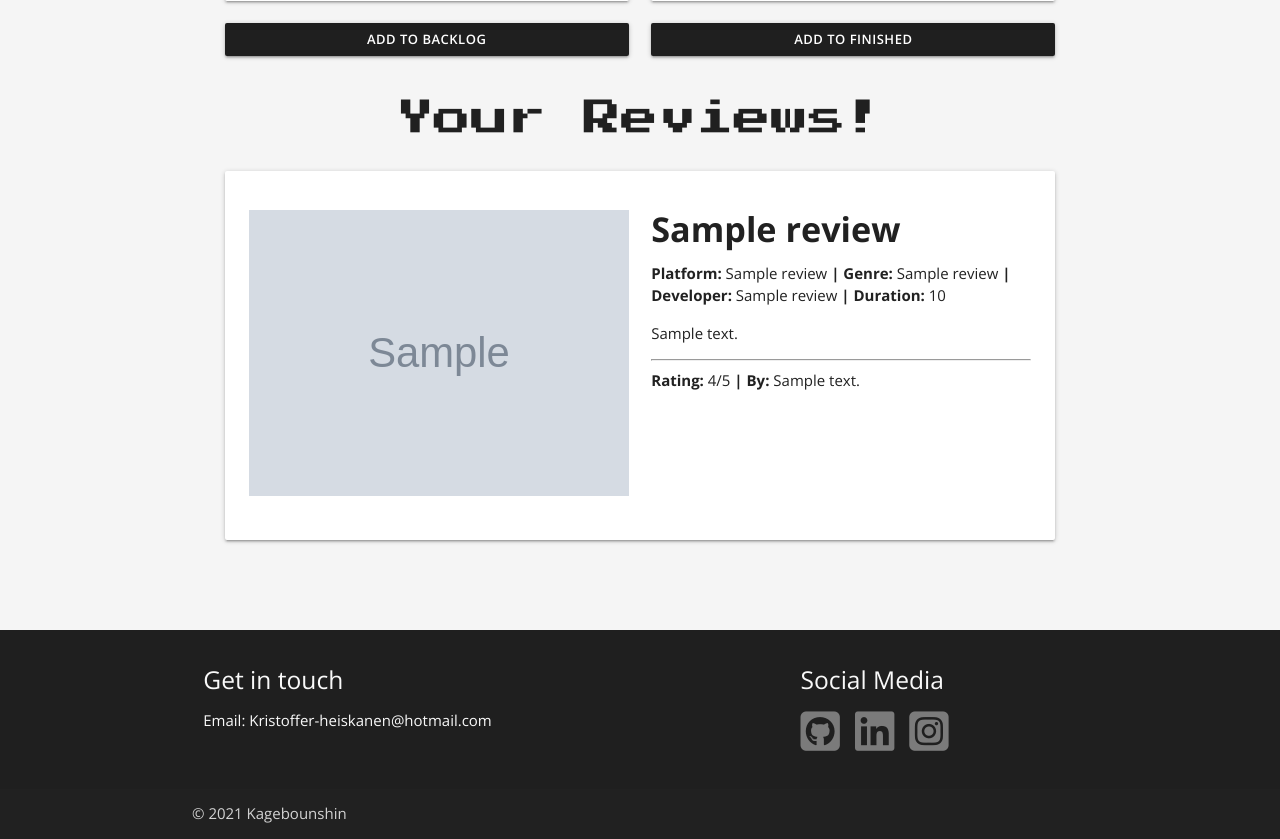
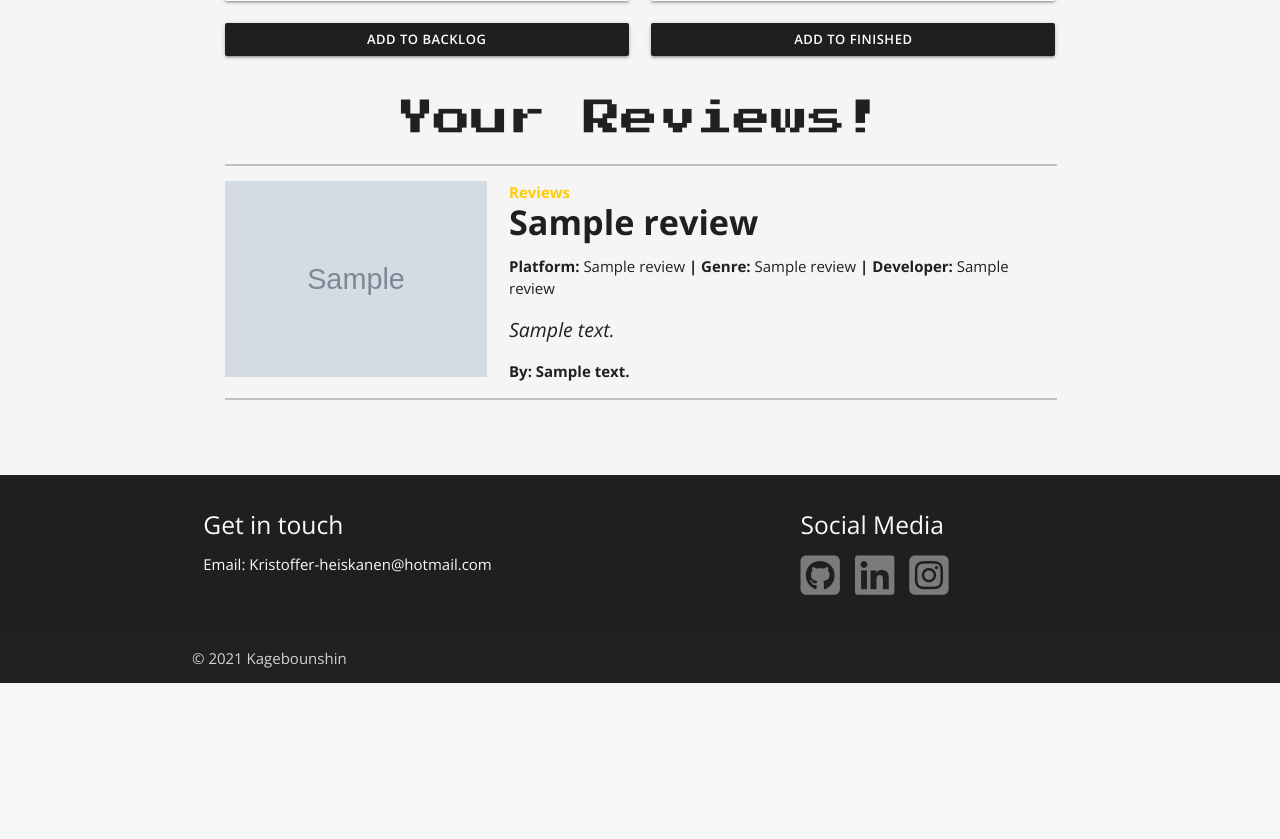
Before and after one commit to Kagebounshin/game-rating-site, a Flask app: page /profile/1 in a window 1280 px wide. Shown: the part 875-1714 px from the top of the page. After the commit the page ends 1558 px from the top, so only its background shows below. Run offline with Flask 2, Linux system fonts and the light colour scheme; the visitor is signed in with stand-in values (Sample User, id 1); grey boxes marked "Sample" are stand-in pictures; a database or web service that is not in the repository returns one stand-in record (values such as "Sample title"); some libraries are stand-ins or nearby versions.

Commit message:
Changed the layout for reviews at profile page to match the reviews at review page

```diff
--- a/templates/profile.html
+++ b/templates/profile.html
@@ -108,16 +108,18 @@
         <h1>
             Your Reviews!
         </h1>
+        <hr class="hr-review">
     </div>
-{% for review in reviews %}
-    <div class="col s12 m8 offset-m2">
-        <div class="card-panel fadeinleft">
+    {% for review in reviews %}
+    <div class="col s12 m12 l8 offset-l2">
+        <div>
             <div class="row review-inner">
-                <div class="col s12 m12 l12 xl6">
-                    <img src="{{ review.photo_url }}" alt="image for review">
+                <div class="col s12 m6 l5 xl4">
+                    <a href="{{ url_for('full_review', review_id=review._id) }}"><img src="{{ review.photo_url }}" alt="image for game review"></a>
                 </div>
-                <div class="col s12 m12 l12 xl6">
-                    <h4>{{ review.review_name }} </h4>
+                <div class="col s12 m6 l7 xl8">
+                    <a href="{{ url_for('reviews') }}">Reviews</a>
+                    <a href="{{ url_for('full_review', review_id=review._id) }}"><h4>{{ review.review_name }} </h4></a>
                 <p class="inline">
                     <span>Platform:</span>
                         {{ review.platform_name }}
@@ -131,37 +133,27 @@
                 <p class="inline">
                     <span>Developer:</span>
                         {{ review.developer_name }}
-                    <span>|</span>
                 </p>
-                <p class="inline">
-                    <span>Duration:</span>
-                        {{ review.duration }}
+                <p>
+                    <i>{{ review.review_capture }}</i>
                 </p>
-                <p class="review-text minimize">
-                    {{ review.review_text }}
-                </p>
-                <hr>
-                <p class="inline">
-                    <span>Rating: </span>
-                   {{ review.rating_nr }}/5
-                   <span>|</span>
-                </p>
-                <p class="inline">
-                    <span>By: </span>
-                    {{ review.review_by }}
-
-                </p>
-                {% if session.user|lower == review.review_by|lower %}
+                <p class="inline review-by">
+                    <span>By: {{ review.review_by }}</span>
+                    {% if session.user|lower == review.review_by|lower %}
                 <span>|</span>
                 <a href="{{ url_for('edit_review', review_id=review._id) }}">EDIT</a>
                 <span>|</span>
                 <a href="{{ url_for('delete_review', review_id=review._id) }}">DELETE</a>
                 {% endif %}
+                </p>
+
                 </div>
+
             </div>
+            <hr class="hr-review">
         </div>
     </div>
-        {% endfor %}
+{% endfor %}
         {% endif %}
 </div>
 {% endblock %}
```
